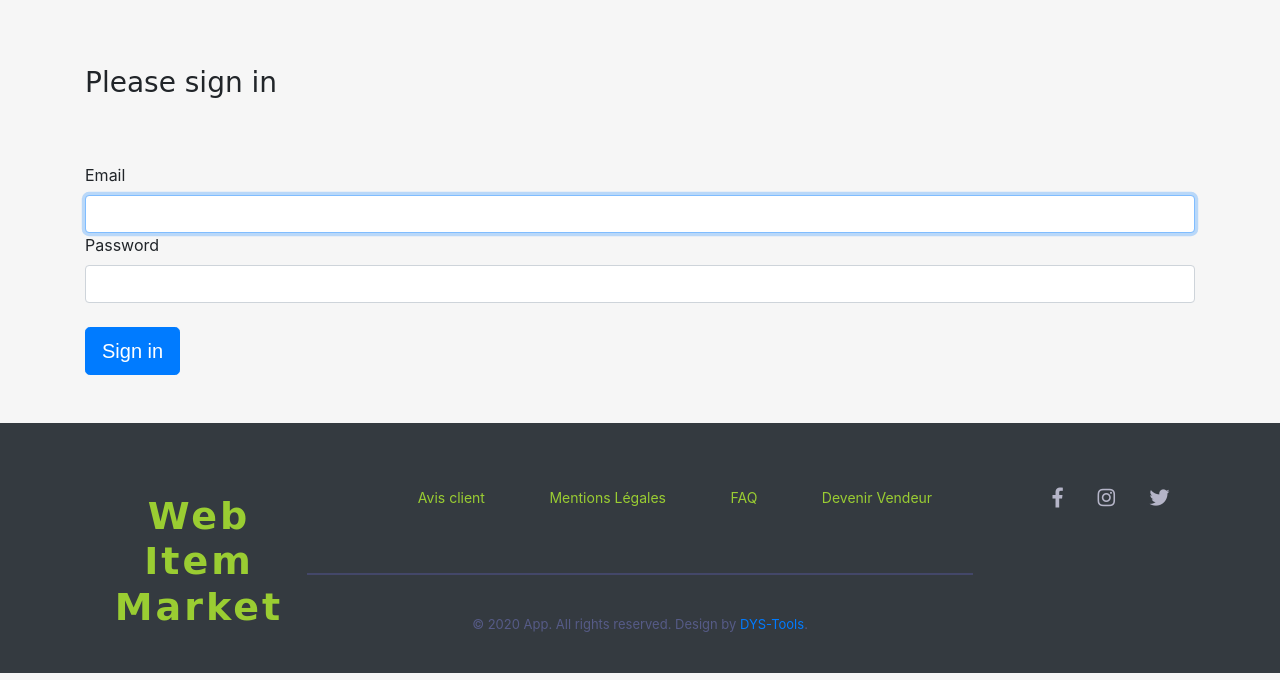
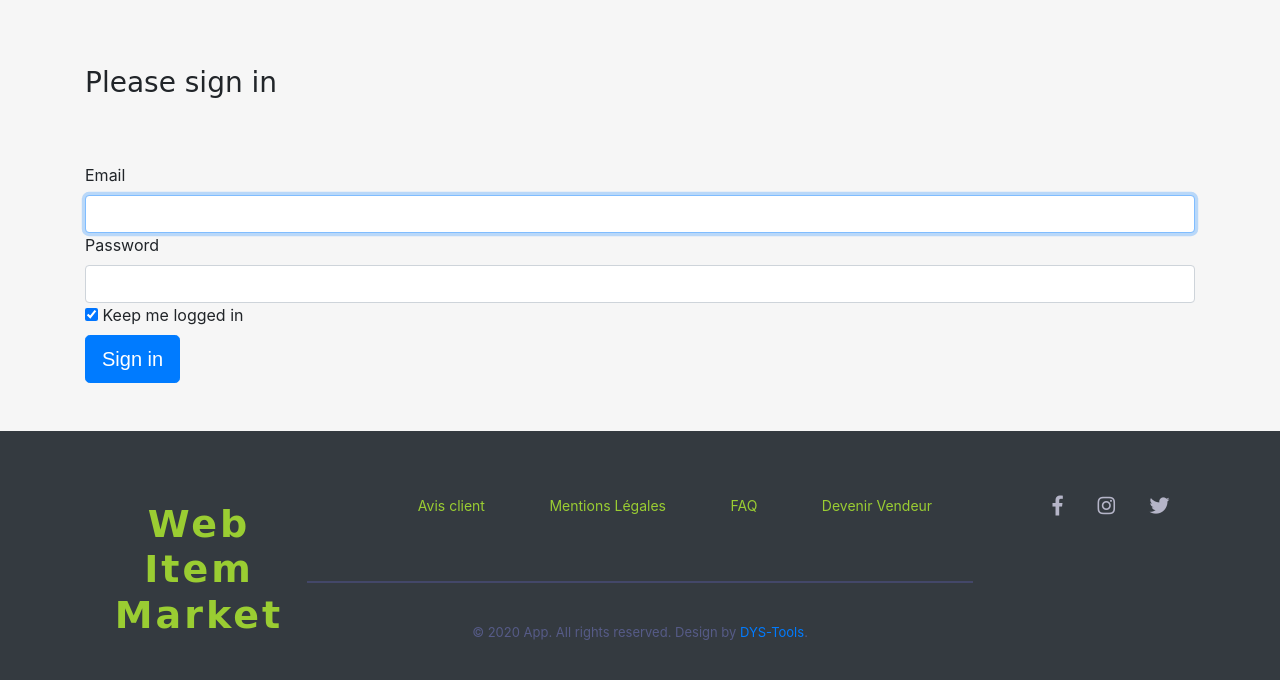
Before and after one commit to DYS-Tools/Sygma-Marketplace-Template, a Symfony app: template templates/security/login.html.twig in a window 1280 px wide. Shown: the part 57-737 px from the top of the page. Run offline with Twig, Linux system fonts and the light colour scheme; the template is opened without the code that fills it, so the values that code supplies are empty; some libraries are stand-ins or nearby versions.

Commit message:
add Remember Me function

```diff
--- a/templates/security/login.html.twig
+++ b/templates/security/login.html.twig
@@ -23,6 +23,9 @@
         <label for="inputPassword">Password</label>
         <input type="password" name="password" id="inputPassword" class="form-control" required>
 
+        <input type="checkbox" id="remember_me" name="_remember_me" checked/>
+        <label for="remember_me">Keep me logged in</label>
+
         <input type="hidden" name="_csrf_token"
             value="{{ csrf_token('authenticate') }}"
         >
```
Also changed, not shown: 1 other file.
